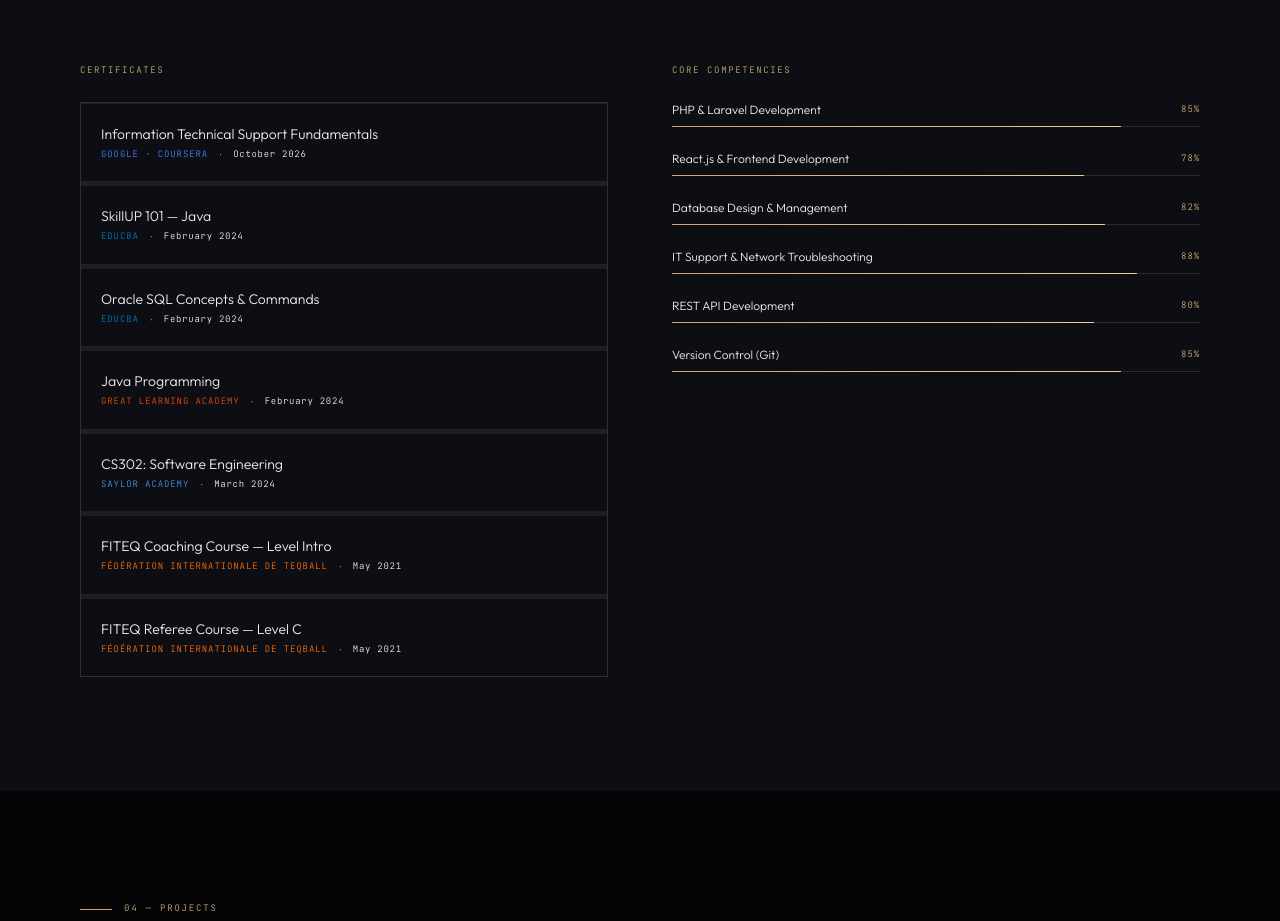
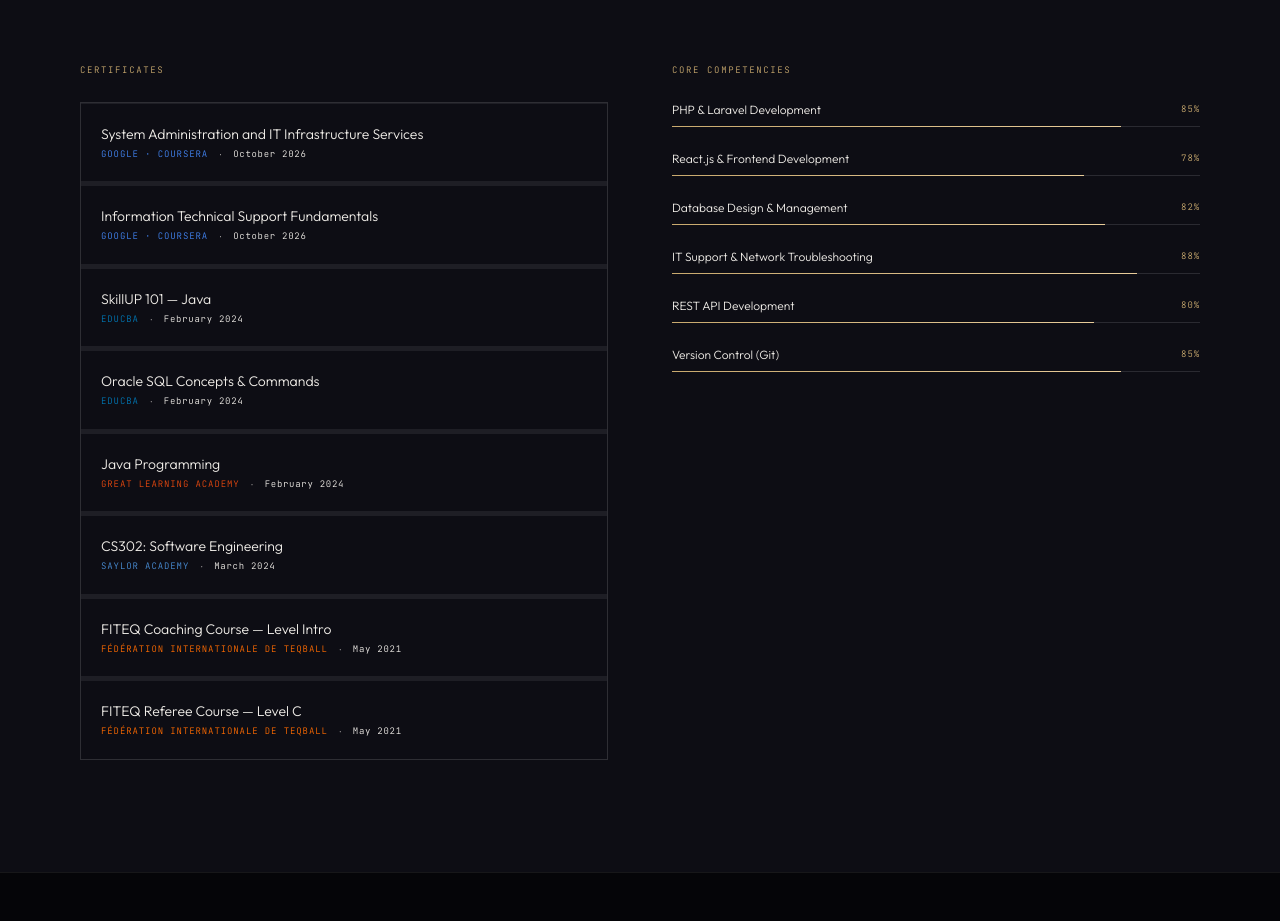
Before and after one commit to Afrithkhan3/afrith-portfolio, a React (Vite) app: page / in a window 1280 px wide. Shown: the part 4364-5285 px from the top of the page. Built offline with nearby package versions, Linux system fonts and the light colour scheme.

Commit message:
feat: add Google System Administration certificate

```diff
--- a/src/data/portfolio.ts
+++ b/src/data/portfolio.ts
@@ -142,6 +142,14 @@ export const marqueeItems = [
 
 export const certifications = [
   {
+  title: "System Administration and IT Infrastructure Services",
+  issuer: "Google · Coursera",
+  date: "October 2026",
+  id: "OH9JQRZZXLKF",
+  url: "https://coursera.org/verify/OH9JQRZZXLKF",
+  color: "#4285F4",
+},
+  {
   title: "Information Technical Support Fundamentals",
   issuer: "Google · Coursera",
   date: "October 2026",
@@ -149,6 +157,7 @@ export const certifications = [
   url: "https://coursera.org/verify/OJXOXF2FUFES",
   color: "#4285F4",
 },
+
   {
     title: "SkillUP 101 — Java",
     issuer: "EDUCBA",
```
